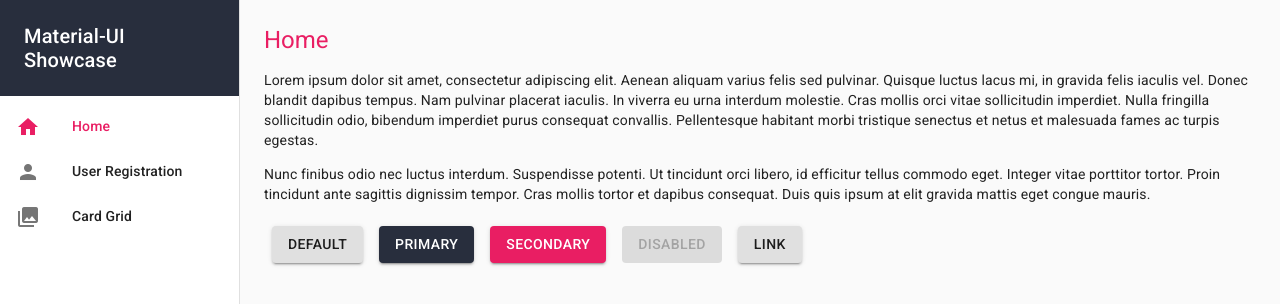
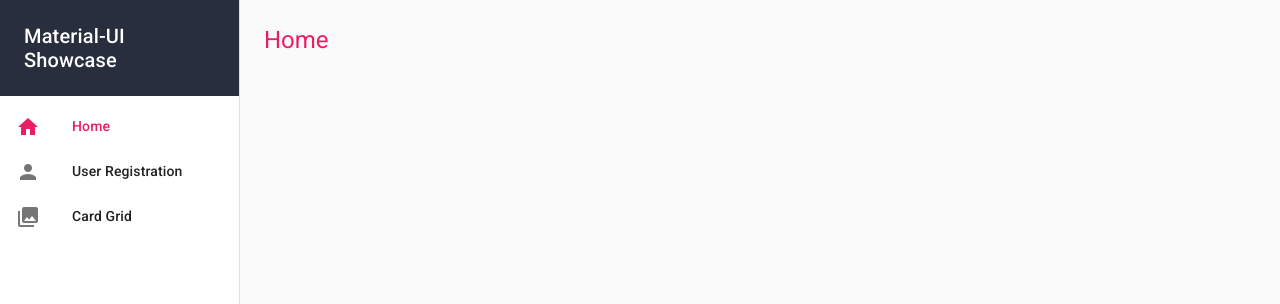
Before and after one commit to joserogeriofilho/material-ui-poc, a React (Create React App) app: page / in a window 1280 px wide. Shown: the top 304 px of the page. Built offline with nearby package versions, Linux system fonts and the light colour scheme.

Commit message:
Refactoring the layout with Material-UI Grid

```diff
--- a/src/layouts/DrawerTopBarLayout.js
+++ b/src/layouts/DrawerTopBarLayout.js
@@ -4,15 +4,19 @@
 import Hidden from '@material-ui/core/Hidden'
 import NavigationDrawer from '../components/NavigationDrawer'
 import { TopBar } from '../components/TopBar'
+import Grid from '@material-ui/core/Grid';
 
 
 const styles = theme => ({
-    wrapper: {
+    outsideWrapper: {
         display: 'flex',
         height: '100%'
     },
+    insideWrapper: {
+        width: '100%'
+    },
     content: {
-        width: '100%',
+        padding: theme.spacing(3)
     },
 });
 
@@ -35,18 +39,20 @@
         const { classes } = this.props;
 
         return(
-        <div className={classes.wrapper}>
+        <div className={classes.outsideWrapper}>
             <NavigationDrawer
                 menuDrawer={this.state.menuDrawer}
                 mobileMenuOpen={this.mobileMenuOpen}
                 mobileMenuClose={this.mobileMenuClose} />
 
-            <div className={classes.content}>
+            <div className={classes.insideWrapper}>
                 <Hidden smUp implementation="css">
                     <TopBar mobileMenuOpen={this.mobileMenuOpen} title={this.props.title} />
                 </Hidden>
 
-                {this.props.children}
+                <div className={classes.content}>
+                    {this.props.children}
+                </div>
             </div>
         </div>
         );
--- a/src/pages/CardGridPage.js
+++ b/src/pages/CardGridPage.js
@@ -23,23 +23,17 @@
 
         return (
             <DrawerTopBarLayout title={pageTitle}>
+              <Grid container spacing={3}>
 
-            <Container>
-              <Grid container spacing={3}>
-                <Grid item xs={12}>
-                  <Hidden xsDown implementation="css">
-                    <Typography variant="h5" className={classes.paddingTop}  color='secondary'>
+                <Hidden xsDown>
+                  <Grid item xs={12}>
+                    <Typography variant="h5" color='secondary'>
                       {pageTitle}
                     </Typography>
-                  </Hidden>
+                  </Grid>
+                </Hidden>
 
-                  <p>Lorem ipsum dolor sit amet, consectetur adipiscing elit. Aenean aliquam varius felis sed pulvinar. Quisque luctus lacus mi, in gravida felis iaculis vel. Donec blandit dapibus tempus. Nam pulvinar placerat iaculis. In viverra eu urna interdum molestie. Cras mollis orci vitae sollicitudin imperdiet. Nulla fringilla sollicitudin odio, bibendum imperdiet purus consequat convallis. Pellentesque habitant morbi tristique senectus et netus et malesuada fames ac turpis egestas.</p>
-
-                  <p>Nunc finibus odio nec luctus interdum. Suspendisse potenti. Ut tincidunt orci libero, id efficitur tellus commodo eget. Integer vitae porttitor tortor. Proin tincidunt ante sagittis dignissim tempor. Cras mollis tortor et dapibus consequat. Duis quis ipsum at elit gravida mattis eget congue mauris.</p>
-                </Grid>
               </Grid>
-            </Container>
-
             </DrawerTopBarLayout>
         );
     }
--- a/src/pages/HomePage.js
+++ b/src/pages/HomePage.js
@@ -10,12 +10,7 @@
 
 
 const styles = theme => ({
-  paddingTop24: {
-      paddingTop: '24px'
-    },
-    button: {
-      margin: theme.spacing(1),
-    }
+
   });
 
 
@@ -28,37 +23,17 @@
         return (
           <DrawerTopBarLayout title={pageTitle}>
 
-            <Container>
-              <Grid container spacing={3}>
+            <Grid container spacing={3}>
+
+              <Hidden xsDown>
                 <Grid item xs={12}>
-                  <Hidden xsDown implementation="css">
-                    <Typography variant="h5" className={classes.paddingTop24}  color='secondary'>
-                      {pageTitle}
-                    </Typography>
-                  </Hidden>
+                  <Typography variant="h5" color='secondary'>
+                    {pageTitle}
+                  </Typography>
+                </Grid>
+              </Hidden>
 
-                  <p>Lorem ipsum dolor sit amet, consectetur adipiscing elit. Aenean aliquam varius felis sed pulvinar. Quisque luctus lacus mi, in gravida felis iaculis vel. Donec blandit dapibus tempus. Nam pulvinar placerat iaculis. In viverra eu urna interdum molestie. Cras mollis orci vitae sollicitudin imperdiet. Nulla fringilla sollicitudin odio, bibendum imperdiet purus consequat convallis. Pellentesque habitant morbi tristique senectus et netus et malesuada fames ac turpis egestas.</p>
-
-                  <p>Nunc finibus odio nec luctus interdum. Suspendisse potenti. Ut tincidunt orci libero, id efficitur tellus commodo eget. Integer vitae porttitor tortor. Proin tincidunt ante sagittis dignissim tempor. Cras mollis tortor et dapibus consequat. Duis quis ipsum at elit gravida mattis eget congue mauris.</p>
-
-                  <Button variant="contained" className={classes.button}>
-                    Default
-                  </Button>
-                  <Button variant="contained" color="primary" className={classes.button}>
-                    Primary
-                  </Button>
-                  <Button variant="contained" color="secondary" className={classes.button}>
-                    Secondary
-                  </Button>
-                  <Button variant="contained" color="secondary" disabled className={classes.button}>
-                    Disabled
-                  </Button>
-                  <Button variant="contained" href="#contained-buttons" className={classes.button}>
-                    Link
-                  </Button>
-                </Grid>
-              </Grid>
-            </Container>
+            </Grid>
 
           </DrawerTopBarLayout>
         );
--- a/src/pages/UserRegistrationPage.js
+++ b/src/pages/UserRegistrationPage.js
@@ -2,7 +2,6 @@
 import { withRouter } from 'react-router-dom'
 import withStyles from '@material-ui/styles/withStyles';
 import DrawerTopBarLayout from '../layouts/DrawerTopBarLayout'
-import Container from '@material-ui/core/Container';
 import Grid from '@material-ui/core/Grid';
 import Typography from '@material-ui/core/Typography';
 import Hidden from '@material-ui/core/Hidden';
@@ -11,7 +10,7 @@
 
 const styles = theme => ({
   paperRoot: {
-    padding: theme.spacing(3, 2)
+    padding: theme.spacing(2)
   }
 });
 
@@ -24,11 +23,9 @@
 
         return (
             <DrawerTopBarLayout title={pageTitle}>
+              <Grid container spacing={3}>
 
-            <Container>
-              <Grid container>
-
-                <Hidden xsDown implementation="css">
+                <Hidden xsDown>
                   <Grid item xs={12}>
                     <Typography variant="h5" color='secondary'>
                       {pageTitle}
@@ -54,8 +51,6 @@
                 </Grid>
 
               </Grid>
-            </Container>
-
             </DrawerTopBarLayout>
         );
     }
```
